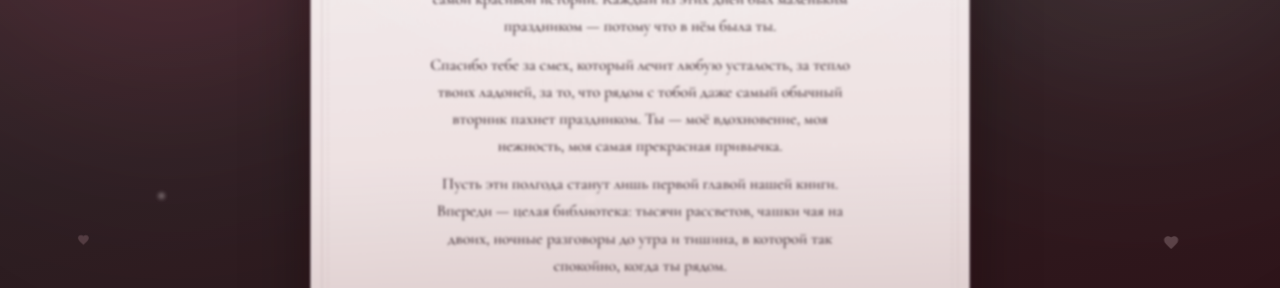
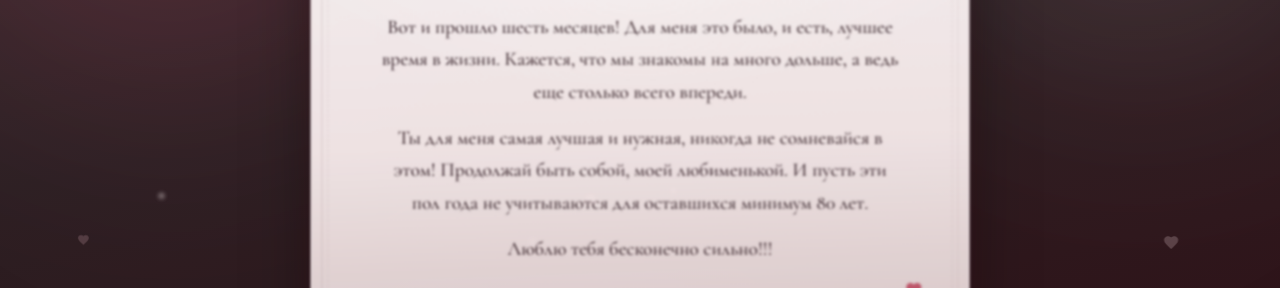
Before and after one commit to durasel74/half-year, a plain HTML site: page index.html in a window 1280 px wide. Shown: the part 302-590 px from the top of the page. Drawn offline with Linux system fonts and the light colour scheme.

Commit message:
Улучшен размер шрифта, добавлен текст

```diff
--- a/css/card.css
+++ b/css/card.css
@@ -465,7 +465,7 @@ body {
 .letter__body p {
   font-family: var(--font-serif);
   font-weight: 500;
-  font-size: clamp(1rem, 2.4vw, 1.07rem);
+  font-size: clamp(1.2rem, 2.88vw, 1.28rem);
   line-height: 1.72;
   color: var(--ink);
   max-width: 56ch;
@@ -534,7 +534,7 @@ body {
 /* На невысоких экранах (ноутбуки) ещё чуть компактнее */
 @media (max-height: 820px) {
   .letter__body p {
-    font-size: clamp(0.98rem, 2.2vw, 1.02rem);
+    font-size: clamp(1.18rem, 2.64vw, 1.22rem);
     line-height: 1.66;
     margin: 0 auto 0.7em;
   }
--- a/js/compliments.js
+++ b/js/compliments.js
@@ -1,28 +1,21 @@
 window.COMPLIMENTS = [
-  "Моя нежность",
-  "Самая красивая",
-  "Моё счастье",
-  "Любимая",
-  "Чудесная",
-  "Волшебная",
-  "Моя звезда",
-  "Неземная",
-  "Прекрасная",
-  "Королева",
-  "Моя мечта",
-  "Единственная",
-  "Нежная",
-  "Лучезарная",
-  "Бесценная",
-  "Родная моя",
-  "Драгоценная",
-  "Незабываемая",
-  "Моя радость",
-  "Звёздочка",
-  "Мой ангел",
-  "Моя муза",
-  "Ты — чудо",
-  "Солнышко",
-  "Моя милая",
-  "Восхитительная",
+  "Любименькая",
+  "Хорошенькая",
+  "Умненькая",
+  "Заечка моя",
+  "Радость моя",
+  "Ежик мой ненаглядный",
+  "Милашечка)))",
+  "Лучше всех в мире",
+  "Душа моя",
+  "Ангел",
+  "Мое!",
+  "Неотразимая",
+  "Великолепная",
+  "Невероятная",
+  "Моя драгоценность",
+  "Золотце",
+  "Необыкновенная",
+  "Цветочек нежный",
+  "Солнышко ты!"
 ];
--- a/js/content.js
+++ b/js/content.js
@@ -35,10 +35,9 @@ window.CARD_CONTENT = {
 
   // Текст письма — каждый элемент массива это отдельный абзац.
   paragraphs: [
-    "Шесть месяцев назад самый обычный день стал началом моей самой красивой истории. Каждый из этих дней был маленьким праздником — потому что в нём была ты.",
-    "Спасибо тебе за смех, который лечит любую усталость, за тепло твоих ладоней, за то, что рядом с тобой даже самый обычный вторник пахнет праздником. Ты — моё вдохновение, моя нежность, моя самая прекрасная привычка.",
-    "Пусть эти полгода станут лишь первой главой нашей книги. Впереди — целая библиотека: тысячи рассветов, чашки чая на двоих, ночные разговоры до утра и тишина, в которой так спокойно, когда ты рядом.",
-    "Люблю тебя. Вчера. Сегодня. И все дни после полугодовщины.",
+    "Вот и прошло шесть месяцев! Для меня это было, и есть, лучшее время в жизни. Кажется, что мы знакомы на много дольше, а ведь еще столько всего впереди.",
+    "Ты для меня самая лучшая и нужная, никогда не сомневайся в этом! Продолжай быть собой, моей любименькой. И пусть эти пол года не учитываются для оставшихся минимум 80 лет.",
+    "Люблю тебя бесконечно сильно!!!",
   ],
 
   // Подпись под письмом.
```
